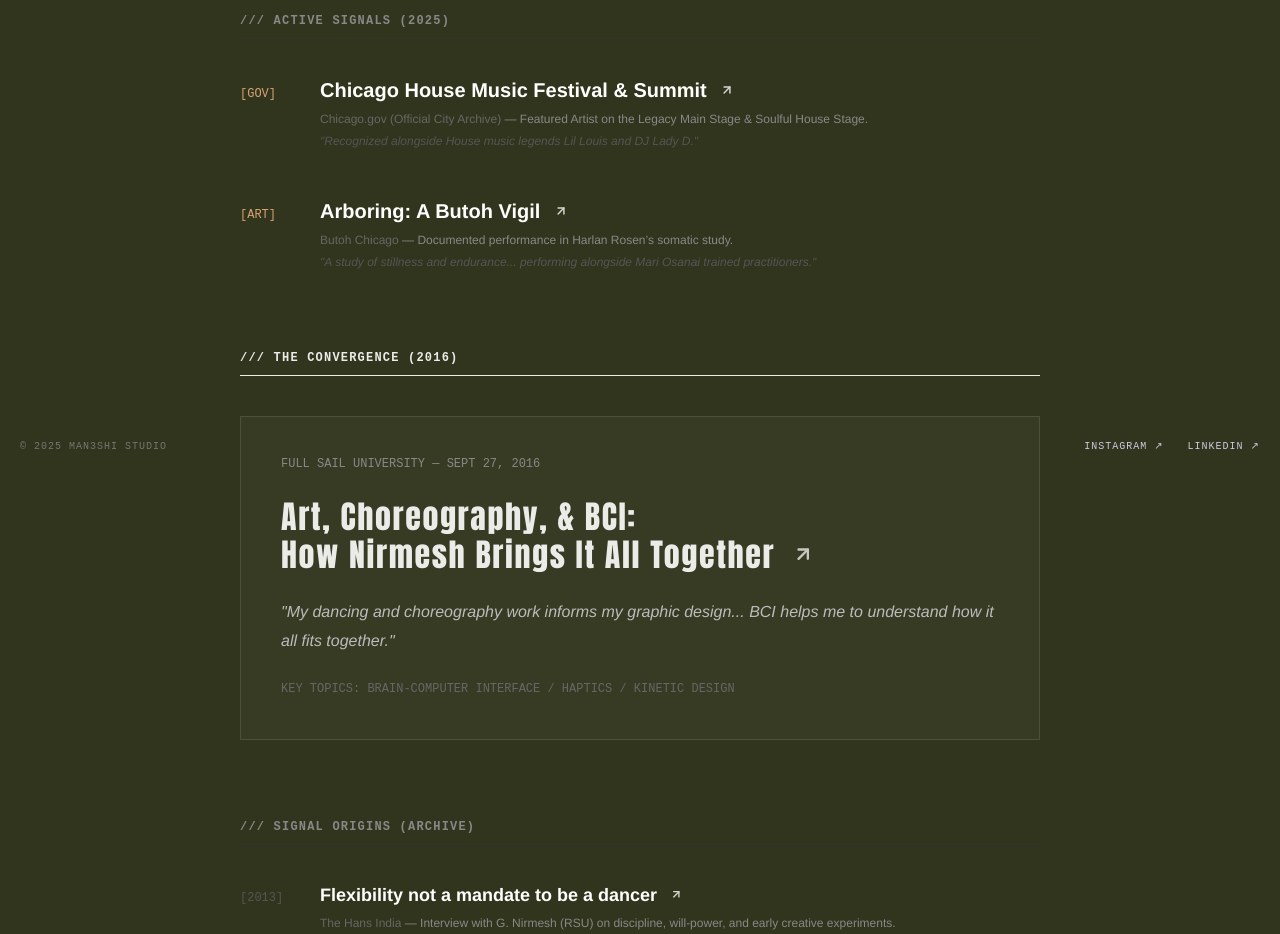
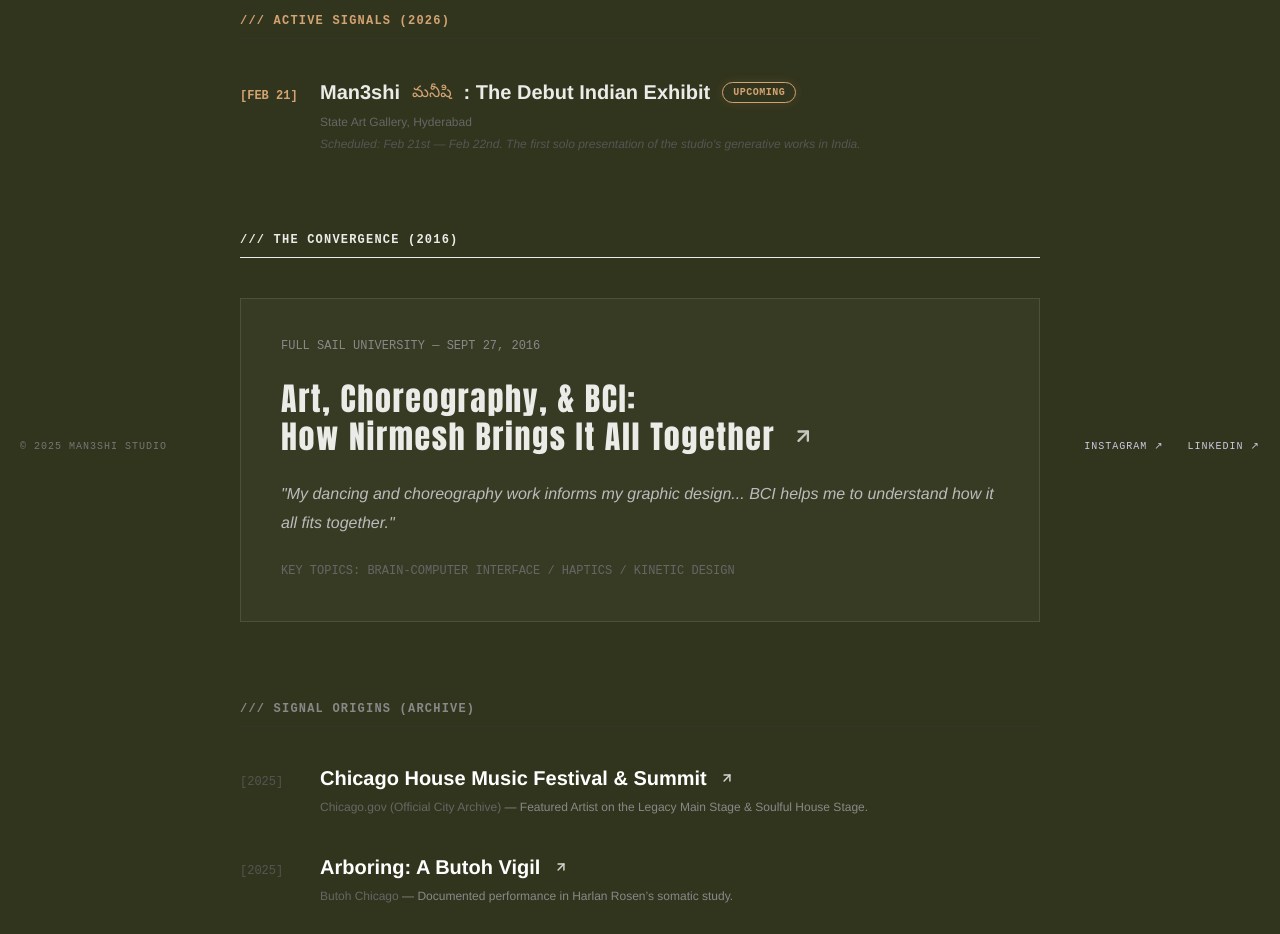
Before and after one commit to dr4gon01/man3shi-studio, a Next.js app: page /press in a window 1280 px wide. Shown: the part 340-1274 px from the top of the page. Built offline with nearby package versions, Linux system fonts and the light colour scheme.

Commit message:
Refactor Press page to implement design tokens and enhance visual consistency

```diff
--- a/app/press/page.tsx
+++ b/app/press/page.tsx
@@ -2,7 +2,16 @@
 import { motion } from "framer-motion";
 import Link from "next/link";
 
-// Reusable Arrow Component for visual consistency
+// --- DESIGN TOKENS ---
+const COLORS = {
+  offWhite: '#EBEBE8',
+  terracotta: '#7a3311',
+  gold: '#d4a373',       // MAN3SHI EARTH GOLD
+  textMuted: '#888888',
+  border: '#333333'
+};
+
+// Reusable Arrow Component
 const ArrowIcon = () => (
   <svg
     width="24"
@@ -34,7 +43,7 @@
     <div style={{
       padding: '120px 20px',
       minHeight: '100vh',
-      color: '#EBEBE8',
+      color: COLORS.offWhite,
       fontFamily: 'Helvetica Neue, sans-serif'
     }}>
 
@@ -50,82 +59,106 @@
           fontSize: '48px',
           textTransform: 'uppercase',
           letterSpacing: '0.05em',
-          marginBottom: '16px'
+          marginBottom: '16px',
+          display: 'flex',
+          alignItems: 'center',
+          justifyContent: 'center',
+          gap: '15px',
+          flexWrap: 'wrap'
         }}>
           Selected Press
         </h1>
+
+        {/* TECH SUB-HEADER WITH SLASHES */}
         <p style={{
           fontFamily: 'monospace',
           fontSize: '12px',
-          opacity: 0.6,
-          letterSpacing: '0.2em'
+          color: COLORS.textMuted,
+          letterSpacing: '0.2em',
+          textTransform: 'uppercase'
         }}>
-          INTERVIEWS, FEATURES & MEDIA ARCHIVE
+          INTERVIEWS / FEATURES / MEDIA ARCHIVE
         </p>
       </motion.div>
 
 
-      {/* 2. ACTIVE SIGNALS (2025) - NEW ENTRIES */}
+      {/* 2. ACTIVE SIGNALS (2026) */}
       <div style={{ maxWidth: '800px', margin: '0 auto 80px auto' }}>
         <h3 style={{
-          fontFamily: 'monospace', fontSize: '12px', color: '#888', letterSpacing: '0.1em', marginBottom: '40px', borderBottom: '1px solid #333', paddingBottom: '10px'
+          fontFamily: 'monospace',
+          fontSize: '12px',
+          color: COLORS.gold, // Section Header Gold
+          letterSpacing: '0.1em',
+          marginBottom: '40px',
+          borderBottom: `1px solid ${COLORS.border}`,
+          paddingBottom: '10px'
         }}>
-          /// ACTIVE SIGNALS (2025)
+          /// ACTIVE SIGNALS (2026)
         </h3>
 
         <div style={{ display: 'flex', flexDirection: 'column', gap: '50px' }}>
 
-          {/* ENTRY 1: CHICAGO GOV */}
+          {/* 2026 Entry - Hyderabad Exhibit */}
           <motion.div
             initial={{ opacity: 0, x: -20 }}
             animate={{ opacity: 1, x: 0 }}
             transition={{ delay: 0.1 }}
             style={{ display: 'flex', gap: '20px', alignItems: 'baseline' }}
           >
-            <span style={{ fontFamily: 'monospace', color: '#d4a373', fontSize: '12px', minWidth: '60px' }}>
-              [GOV]
+            {/* Date in Gold */}
+            <span style={{
+              fontFamily: 'monospace',
+              color: COLORS.gold,
+              fontSize: '12px',
+              minWidth: '60px',
+              fontWeight: 'bold'
+            }}>
+              [FEB 21]
             </span>
             <div>
-              <Link
-                href="https://www.chicago.gov/city/en/depts/dca/supp_info/house_music0.html"
-                target="_blank"
-                style={{ textDecoration: 'none', color: '#EBEBE8', fontSize: '20px', fontWeight: 'bold' }}
+              <div
+                style={{
+                  color: COLORS.offWhite,
+                  fontSize: '20px',
+                  fontWeight: 'bold',
+                  display: 'flex',
+                  alignItems: 'center',
+                  flexWrap: 'wrap',
+                  gap: '12px'
+                }}
               >
-                Chicago House Music Festival & Summit <ArrowIcon />
-              </Link>
-              <div style={{ marginTop: '8px', fontSize: '12px', color: '#888', lineHeight: '1.5' }}>
-                <span style={{ color: '#666' }}>Chicago.gov (Official City Archive)</span> — Featured Artist on the Legacy Main Stage & Soulful House Stage.
-                <br/>
-                <span style={{ fontStyle: 'italic', color: '#555', marginTop: '4px', display: 'block' }}>
-                  "Recognized alongside House music legends Lil Louis and DJ Lady D."
+                Man3shi {/* ARTIFACT: TELUGU SCRIPT IN GOLD */}
+                <span style={{
+                  fontFamily: 'Arial, sans-serif',
+                  fontWeight: '400',
+                  color: COLORS.gold,
+                  fontSize: '0.8em',
+                  opacity: 1,
+                  marginTop: '4px'
+                }}>
+                  మనీషి
+                </span> : The Debut Indian Exhibit
+
+                {/* UPCOMING Badge in Gold */}
+                <span style={{
+                  fontSize: '10px',
+                  padding: '4px 10px',
+                  border: `1px solid ${COLORS.gold}`,
+                  color: COLORS.gold,
+                  borderRadius: '100px',
+                  fontFamily: 'monospace',
+                  letterSpacing: '0.05em',
+                  textTransform: 'uppercase',
+                  boxShadow: `0 0 10px ${COLORS.gold}20` // Subtle Gold Glow
+                }}>
+                  Upcoming
                 </span>
               </div>
-            </div>
-          </motion.div>
-
-          {/* ENTRY 2: ARBORING */}
-          <motion.div
-            initial={{ opacity: 0, x: -20 }}
-            animate={{ opacity: 1, x: 0 }}
-            transition={{ delay: 0.2 }}
-            style={{ display: 'flex', gap: '20px', alignItems: 'baseline' }}
-          >
-            <span style={{ fontFamily: 'monospace', color: '#d4a373', fontSize: '12px', minWidth: '60px' }}>
-              [ART]
-            </span>
-            <div>
-              <Link
-                href="https://butohchicago.com/2025/02/25/arboring/"
-                target="_blank"
-                style={{ textDecoration: 'none', color: '#EBEBE8', fontSize: '20px', fontWeight: 'bold' }}
-              >
-                Arboring: A Butoh Vigil <ArrowIcon />
-              </Link>
-              <div style={{ marginTop: '8px', fontSize: '12px', color: '#888', lineHeight: '1.5' }}>
-                <span style={{ color: '#666' }}>Butoh Chicago</span> — Documented performance in Harlan Rosen’s somatic study.
-                <br/>
+              <div style={{ marginTop: '8px', fontSize: '12px', color: COLORS.textMuted, lineHeight: '1.5' }}>
+                <span style={{ color: '#666' }}>State Art Gallery, Hyderabad</span>
+                <br />
                 <span style={{ fontStyle: 'italic', color: '#555', marginTop: '4px', display: 'block' }}>
-                  "A study of stillness and endurance... performing alongside Mari Osanai trained practitioners."
+                  Scheduled: Feb 21st — Feb 22nd. The first solo presentation of the studio's generative works in India.
                 </span>
               </div>
             </div>
@@ -135,10 +168,10 @@
       </div>
 
 
-      {/* 3. THE CONVERGENCE (2016 - The Pivot) */}
+      {/* 3. THE CONVERGENCE (2016) */}
       <div style={{ maxWidth: '800px', margin: '0 auto 80px auto' }}>
         <h3 style={{
-          fontFamily: 'monospace', fontSize: '12px', color: '#EBEBE8', letterSpacing: '0.1em', marginBottom: '40px', borderBottom: '1px solid #EBEBE8', paddingBottom: '10px'
+          fontFamily: 'monospace', fontSize: '12px', color: COLORS.offWhite, letterSpacing: '0.1em', marginBottom: '40px', borderBottom: '1px solid #EBEBE8', paddingBottom: '10px'
         }}>
           /// THE CONVERGENCE (2016)
         </h3>
@@ -153,7 +186,7 @@
             border: '1px solid rgba(255,255,255,0.1)'
           }}
         >
-          <span style={{ fontFamily: 'monospace', color: '#888', fontSize: '12px', display: 'block', marginBottom: '16px' }}>
+          <span style={{ fontFamily: 'monospace', color: COLORS.textMuted, fontSize: '12px', display: 'block', marginBottom: '16px' }}>
             FULL SAIL UNIVERSITY — SEPT 27, 2016
           </span>
 
@@ -164,13 +197,13 @@
           >
             <h2 style={{
               fontSize: '32px',
-              color: '#EBEBE8',
+              color: COLORS.offWhite,
               marginBottom: '24px',
               fontFamily: 'Krungthep, Impact, sans-serif',
               lineHeight: '1.2',
               letterSpacing: '0.05em'
             }}>
-              Art, Choreography, & BCI: <br/>
+              Art, Choreography, & BCI: <br />
               How Nirmesh Brings It All Together <ArrowIcon />
             </h2>
           </Link>
@@ -186,15 +219,62 @@
       </div>
 
 
-      {/* 4. SIGNAL ORIGINS (The Archives) */}
+      {/* 4. SIGNAL ORIGINS (ARCHIVE) */}
       <div style={{ maxWidth: '800px', margin: '0 auto' }}>
         <h3 style={{
-          fontFamily: 'monospace', fontSize: '12px', color: '#888', letterSpacing: '0.1em', marginBottom: '40px', borderBottom: '1px solid #333', paddingBottom: '10px'
+          fontFamily: 'monospace', fontSize: '12px', color: COLORS.textMuted, letterSpacing: '0.1em', marginBottom: '40px', borderBottom: `1px solid ${COLORS.border}`, paddingBottom: '10px'
         }}>
           /// SIGNAL ORIGINS (ARCHIVE)
         </h3>
 
         <div style={{ display: 'flex', flexDirection: 'column', gap: '40px' }}>
+
+          {/* 2025 ENTRIES */}
+          <motion.div
+            initial={{ opacity: 0, x: -20 }}
+            animate={{ opacity: 1, x: 0 }}
+            transition={{ delay: 0.1 }}
+            style={{ display: 'flex', gap: '20px', alignItems: 'baseline' }}
+          >
+            <span style={{ fontFamily: 'monospace', color: '#555', fontSize: '12px', minWidth: '60px' }}>
+              [2025]
+            </span>
+            <div>
+              <Link
+                href="https://www.chicago.gov/city/en/depts/dca/supp_info/house_music0.html"
+                target="_blank"
+                style={{ textDecoration: 'none', color: COLORS.offWhite, fontSize: '20px', fontWeight: 'bold' }}
+              >
+                Chicago House Music Festival & Summit <ArrowIcon />
+              </Link>
+              <div style={{ marginTop: '8px', fontSize: '12px', color: COLORS.textMuted, lineHeight: '1.5' }}>
+                <span style={{ color: '#666' }}>Chicago.gov (Official City Archive)</span> — Featured Artist on the Legacy Main Stage & Soulful House Stage.
+              </div>
+            </div>
+          </motion.div>
+
+          <motion.div
+            initial={{ opacity: 0, x: -20 }}
+            animate={{ opacity: 1, x: 0 }}
+            transition={{ delay: 0.2 }}
+            style={{ display: 'flex', gap: '20px', alignItems: 'baseline' }}
+          >
+            <span style={{ fontFamily: 'monospace', color: '#555', fontSize: '12px', minWidth: '60px' }}>
+              [2025]
+            </span>
+            <div>
+              <Link
+                href="https://butohchicago.com/2025/02/25/arboring/"
+                target="_blank"
+                style={{ textDecoration: 'none', color: COLORS.offWhite, fontSize: '20px', fontWeight: 'bold' }}
+              >
+                Arboring: A Butoh Vigil <ArrowIcon />
+              </Link>
+              <div style={{ marginTop: '8px', fontSize: '12px', color: COLORS.textMuted, lineHeight: '1.5' }}>
+                <span style={{ color: '#666' }}>Butoh Chicago</span> — Documented performance in Harlan Rosen’s somatic study.
+              </div>
+            </div>
+          </motion.div>
 
           {/* 2013 ENTRY */}
           <motion.div
@@ -210,16 +290,12 @@
               <Link
                 href="https://www.thehansindia.com/posts/index/Young-Hans/2013-07-26/Flexibility-not-a-must-to-be-a-hip-hopper/29096"
                 target="_blank"
-                style={{ textDecoration: 'none', color: '#EBEBE8', fontSize: '18px', fontWeight: 'bold' }}
+                style={{ textDecoration: 'none', color: COLORS.offWhite, fontSize: '18px', fontWeight: 'bold' }}
               >
-                Flexibility not a mandate to be a dancer <ArrowIcon />
+                Flexibility not a mandate <ArrowIcon />
               </Link>
-              <div style={{ marginTop: '8px', fontSize: '12px', color: '#888', lineHeight: '1.5' }}>
-                <span style={{ color: '#666' }}>The Hans India</span> — Interview with G. Nirmesh (RSU) on discipline, will-power, and early creative experiments.
-                <br/>
-                <span style={{ fontStyle: 'italic', color: '#555' }}>
-                  "...relax a bit by reading a book, composing music and designing computer graphics."
-                </span>
+              <div style={{ marginTop: '8px', fontSize: '12px', color: COLORS.textMuted, lineHeight: '1.5' }}>
+                <span style={{ color: '#666' }}>The Hans India</span> — Interview with G. Nirmesh (RSU).
               </div>
             </div>
           </motion.div>
@@ -238,12 +314,12 @@
               <Link
                 href="https://www.newindianexpress.com/cities/hyderabad/2012/Feb/17/b-boys-are-in-town-340838.html"
                 target="_blank"
-                style={{ textDecoration: 'none', color: '#EBEBE8', fontSize: '18px', fontWeight: 'bold' }}
+                style={{ textDecoration: 'none', color: COLORS.offWhite, fontSize: '18px', fontWeight: 'bold' }}
               >
                 B-boys are in town! <ArrowIcon />
               </Link>
-              <div style={{ marginTop: '8px', fontSize: '12px', color: '#888', lineHeight: '1.5' }}>
-                <span style={{ color: '#666' }}>The New Indian Express</span> — Feature on 'Proximity', the first-of-its-kind breaking crew in Hyderabad.
+              <div style={{ marginTop: '8px', fontSize: '12px', color: COLORS.textMuted, lineHeight: '1.5' }}>
+                <span style={{ color: '#666' }}>The New Indian Express</span> — Feature on 'Proximity'.
               </div>
             </div>
           </motion.div>
```
